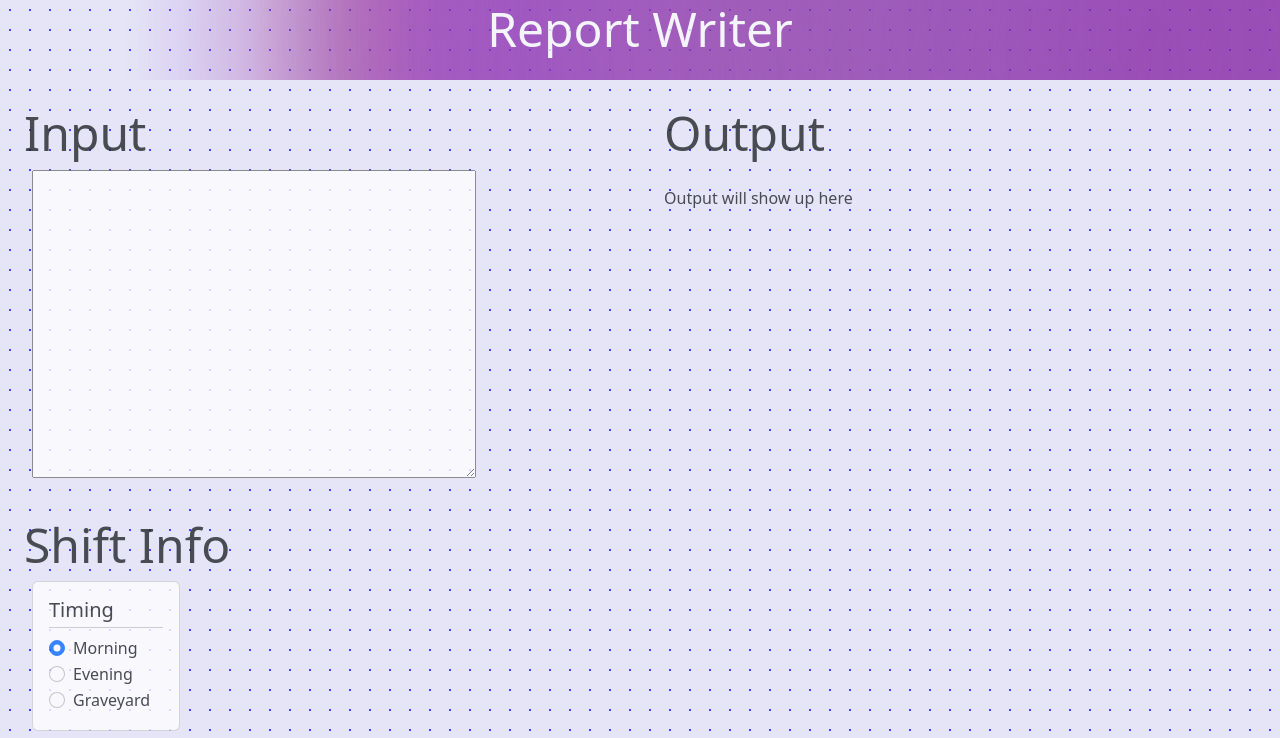
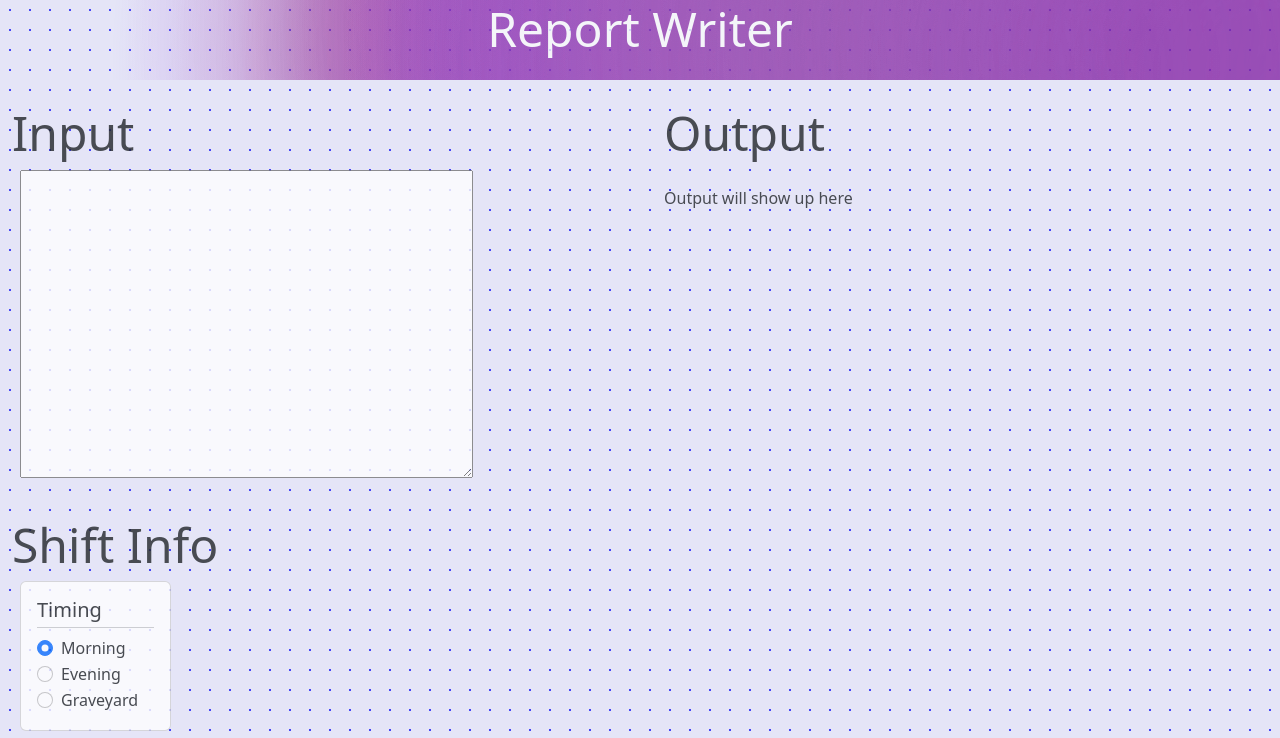
Before and after one commit to manvirdev/manvirdev.github.io, a React (Create React App) app: page /#/report in a window 1280 px wide. Shown: the top 738 px of the page. Built offline with nearby package versions, Linux system fonts and the light colour scheme.

Commit message:
refactor: fix the padding issue

```diff
--- a/src/components/reports/shiftreport/Report.js
+++ b/src/components/reports/shiftreport/Report.js
@@ -67,7 +67,7 @@ const Report = () => {
     };
 
     return (
-        <div className="container-fluid">
+        <div className="container-fluid m-0 p-0">
             <div className="container" style={bodyStyles}>
                 <div className="row p-0 m-0" style={{ 'zIndex': '999', minHeight: '5rem' }}>
                     <AppGradient />
```
